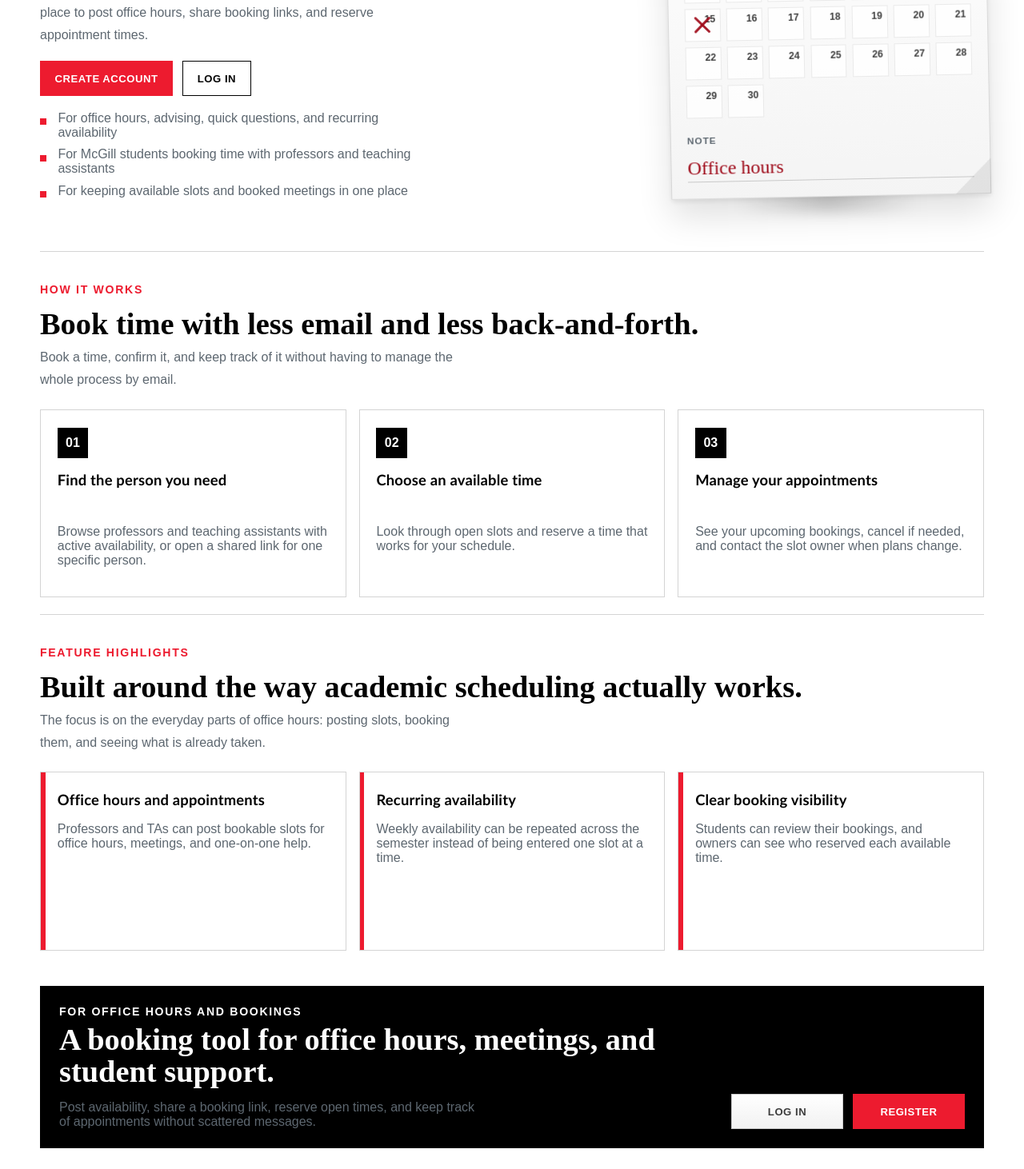
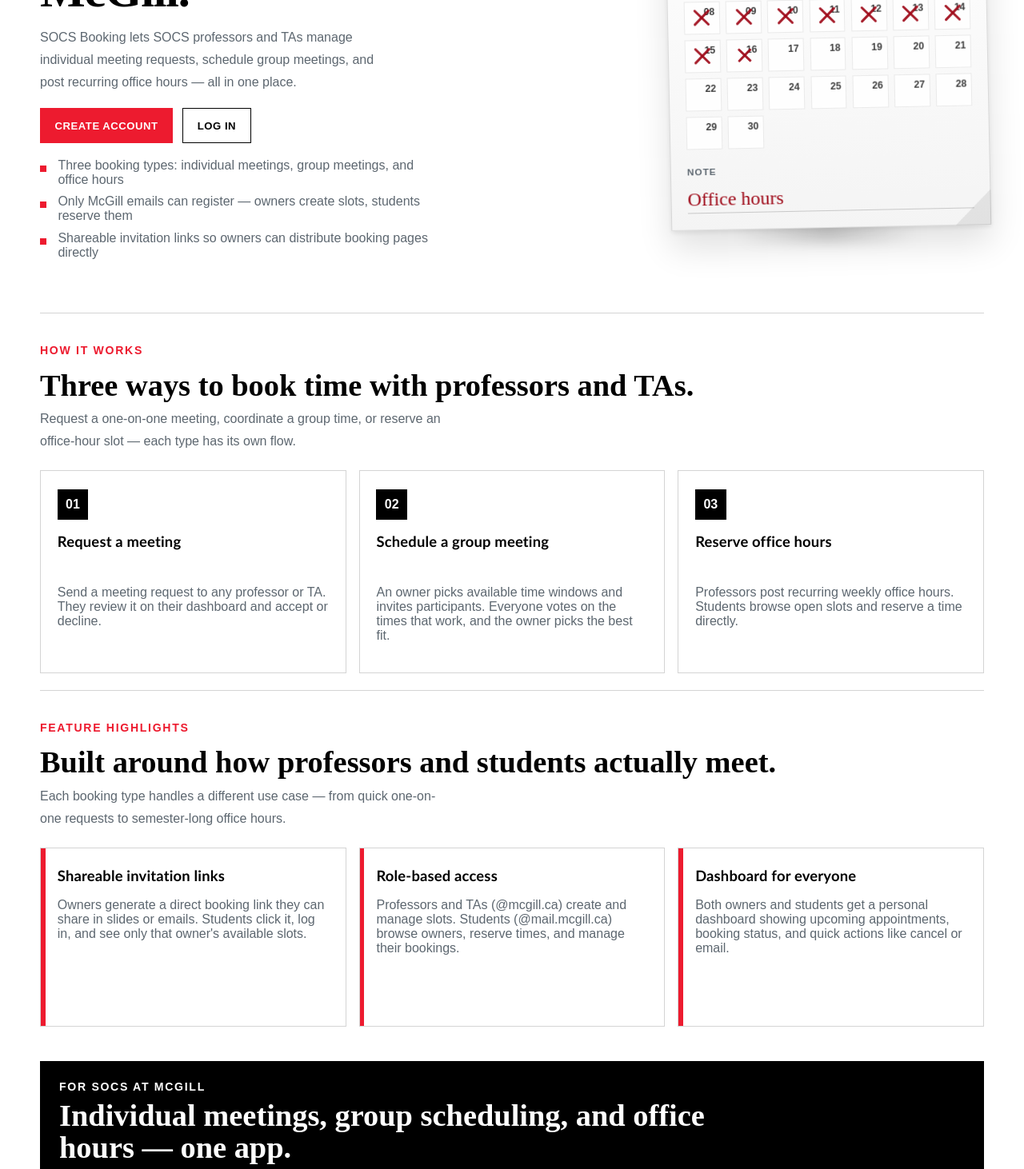
Before and after one commit to stallbek/SOCS-Booking, a React (Vite) app: page / in a window 1280 px wide. Shown: the part 360-1822 px from the top of the page at 80% size. Built offline with nearby package versions, Linux system fonts and the light colour scheme; no server answers.

Commit message:
changed favicon and also changed text in landing page

```diff
--- a/index.html
+++ b/index.html
@@ -1,17 +1,19 @@
 <!doctype html>
 <html lang="en">
+
 <head>
   <meta charset="UTF-8" />
   <meta name="viewport" content="width=device-width, initial-scale=1.0" />
-    <link rel="icon" type="image/png" href="/favicon.png" />
+  <link rel="icon" type="image/svg+xml" href="/favicon.svg?v=2" />
+  <link rel="alternate icon" href="/favicon.png?v=2" />
   <title>SOCS Booking | McGill University</title>
-    <meta
-      name="description"
-      content="SOCS Booking helps McGill students, TAs, and professors manage office hours and academic appointments."
-    />
+  <meta name="description"
+    content="SOCS Booking helps McGill students, TAs, and professors manage office hours and academic appointments." />
 </head>
+
 <body>
   <div id="root"></div>
   <script type="module" src="/src/main.jsx"></script>
 </body>
+
 </html>
--- a/src/components/BrandLink.jsx
+++ b/src/components/BrandLink.jsx
@@ -8,8 +8,7 @@
       <img className="brand-logo" src={mcgillLogo} alt="McGill University visual mark" />
       <span className="brand-lockup">
         <span className="brand-name">
-          <span className="brand-name-main">SOCS</span>
-          <span className="brand-name-accent">Booking</span>
+          <span className="brand-name-main">SOCS</span><span className="brand-name-accent">Booking</span>
         </span>
         <span className="brand-subtitle">
           <span className="brand-subtitle-prefix">for</span>
--- a/src/pages/LandingPage.jsx
+++ b/src/pages/LandingPage.jsx
@@ -9,38 +9,38 @@
 
 const workflow = [
   {
-    step: 'Find the person you need',
-    text: 'Browse professors and teaching assistants with active availability, or open a shared link for one specific person.',
+    step: 'Request a meeting',
+    text: 'Send a meeting request to any professor or TA. They review it on their dashboard and accept or decline.',
   },
   {
-    step: 'Choose an available time',
-    text: 'Look through open slots and reserve a time that works for your schedule.',
+    step: 'Schedule a group meeting',
+    text: 'An owner picks available time windows and invites participants. Everyone votes on the times that work, and the owner picks the best fit.',
   },
   {
-    step: 'Manage your appointments',
-    text: 'See your upcoming bookings, cancel if needed, and contact the slot owner when plans change.',
+    step: 'Reserve office hours',
+    text: 'Professors post recurring weekly office hours. Students browse open slots and reserve a time directly.',
   },
 ];
 
 const highlights = [
   {
-    title: 'Office hours and appointments',
-    text: 'Professors and TAs can post bookable slots for office hours, meetings, and one-on-one help.',
+    title: 'Shareable invitation links',
+    text: 'Owners generate a direct booking link they can share in slides or emails. Students click it, log in, and see only that owner\'s available slots.',
   },
   {
-    title: 'Recurring availability',
-    text: 'Weekly availability can be repeated across the semester instead of being entered one slot at a time.',
+    title: 'Role-based access',
+    text: 'Professors and TAs (@mcgill.ca) create and manage slots. Students (@mail.mcgill.ca) browse owners, reserve times, and manage their bookings.',
   },
   {
-    title: 'Clear booking visibility',
-    text: 'Students can review their bookings, and owners can see who reserved each available time.',
+    title: 'Dashboard for everyone',
+    text: 'Both owners and students get a personal dashboard showing upcoming appointments, booking status, and quick actions like cancel or email.',
   },
 ];
 
 const heroPoints = [
-  'For office hours, advising, quick questions, and recurring availability',
-  'For McGill students booking time with professors and teaching assistants',
-  'For keeping available slots and booked meetings in one place',
+  'Three booking types: individual meetings, group meetings, and office hours',
+  'Only McGill emails can register — owners create slots, students reserve them',
+  'Shareable invitation links so owners can distribute booking pages directly',
 ];
 
 function LandingPage({ authMode }) {
@@ -70,10 +70,10 @@
           <section className="hero section-grid" id="overview">
             <div className="hero-copy">
               <p className="eyebrow">McGill School of Computer Science</p>
-              <h1>Simpler office-hour booking at McGill.</h1>
+              <h1>Meetings, group scheduling, and office hours at McGill.</h1>
               <p className="hero-text">
-                {productName} gives the School of Computer Science one place to post office hours, share
-                booking links, and reserve appointment times.
+                {productName} lets SOCS professors and TAs manage individual meeting requests,
+                schedule group meetings, and post recurring office hours — all in one place.
               </p>
 
               <div className="hero-actions">
@@ -98,9 +98,9 @@
           <section className="info-section" id="how-it-works">
             <div className="section-heading">
               <p className="eyebrow">How it works</p>
-              <h2>Book time with less email and less back-and-forth.</h2>
+              <h2>Three ways to book time with professors and TAs.</h2>
               <p className="section-lead">
-                Book a time, confirm it, and keep track of it without having to manage the whole process by email.
+                Request a one-on-one meeting, coordinate a group time, or reserve an office-hour slot — each type has its own flow.
               </p>
             </div>
 
@@ -118,9 +118,9 @@
           <section className="info-section" id="features">
             <div className="section-heading">
               <p className="eyebrow">Feature highlights</p>
-              <h2>Built around the way academic scheduling actually works.</h2>
+              <h2>Built around how professors and students actually meet.</h2>
               <p className="section-lead">
-                The focus is on the everyday parts of office hours: posting slots, booking them, and seeing what is already taken.
+                Each booking type handles a different use case — from quick one-on-one requests to semester-long office hours.
               </p>
             </div>
 
@@ -137,10 +137,10 @@
 
         <footer className="site-footer">
           <div>
-            <p className="eyebrow">For office hours and bookings</p>
-            <h2>A booking tool for office hours, meetings, and student support.</h2>
+            <p className="eyebrow">For SOCS at McGill</p>
+            <h2>Individual meetings, group scheduling, and office hours — one app.</h2>
             <p className="footer-copy">
-              Post availability, share a booking link, reserve open times, and keep track of appointments without scattered messages.
+              Owners post availability and manage requests. Students reserve slots, vote on group times, and track all their bookings from one dashboard.
             </p>
           </div>
 
--- a/src/styles.css
+++ b/src/styles.css
@@ -123,7 +123,7 @@
 .brand-name {
   display: inline-flex;
   align-items: baseline;
-  gap: 0.3rem;
+  gap: 0;
   color: var(--gray-700);
   line-height: 1;
 }
```
Also changed, not shown: public/favicon.svg (added). Lines whose indentation alone changed are shown as unchanged.
